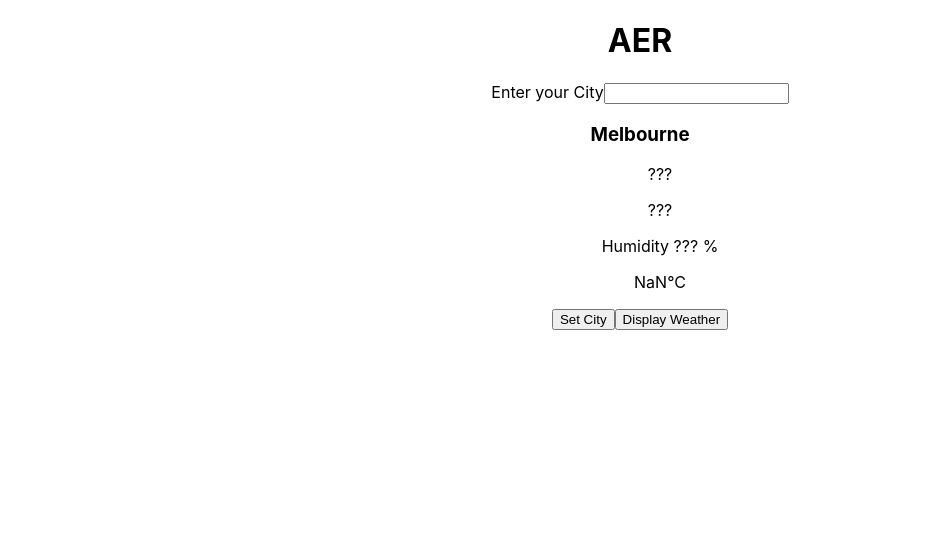
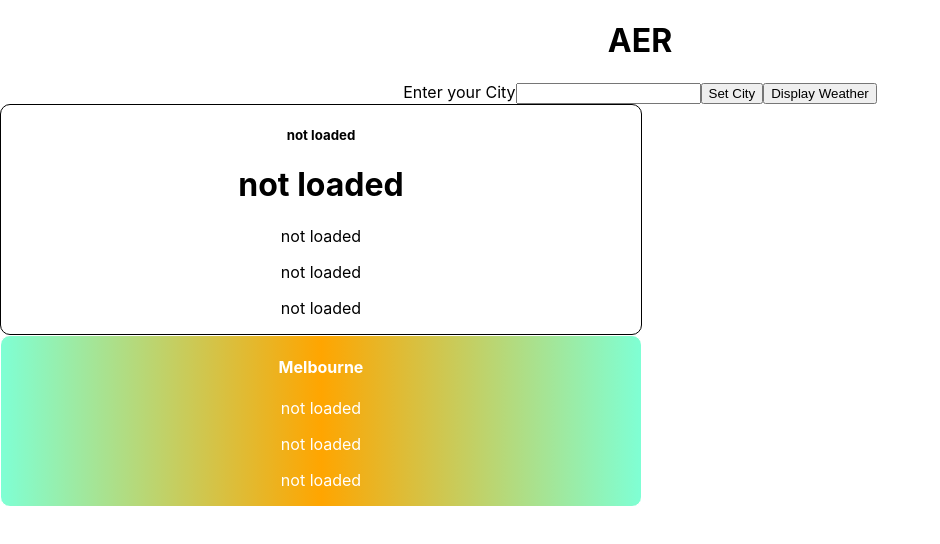
Before and after one commit to magdalenamae/aer, a React (Create React App) app: page / in a window 1280 px wide. Shown: the top 544 px of the page, without its empty margins (0-940 px from the left). Built offline with nearby package versions, Linux system fonts and the light colour scheme.

Commit message:
updating weather displays

```diff
--- a/src/App.css
+++ b/src/App.css
@@ -36,3 +36,30 @@
     transform: rotate(360deg);
   }
 }
+
+
+/* Styling the day div */
+#day-div {
+  border : 1px solid #000;
+  color : white;
+  border : 1px solid white;
+  background: linear-gradient(to right, aquamarine, orange,
+   aquamarine);;
+  width: 50%;
+  border-radius: 10px;
+}
+
+#week-div {
+  border : 1px solid #000;
+  color : white;
+  width: 50%;
+  border : 1px solid white;
+  background: linear-gradient(to right, aquamarine, #00bcd4);
+  border-radius: 10px;
+}
+
+#main-day-weather{
+  border : 1px solid #000;
+  width: 50%;
+  border-radius: 10px;
+}
--- a/src/App.js
+++ b/src/App.js
@@ -1,6 +1,6 @@
 
 import './App.css';
-import Weather from './start.js';
+import Weather from './findWeather';
 
 function App() {
   return (
--- /dev/null
+++ b/src/dayWeather.js
@@ -0,0 +1,23 @@
+import Weather from "./findWeather";
+import {convertToCelcius} from "./findWeather";
+
+function DayWeather(props) {
+    console.log(props.day, 'day')
+
+
+    return (
+
+        <div id='day-div'>
+        <h4>{props.city}</h4>
+        <p>{props.day[0] ? props.day[0].weather[0].description : 'not loaded'}</p>
+        <p>{props.day[0] ? convertToCelcius(props.day[0].main.temp_min) + ' min temp' : 'not loaded'}</p>
+        <p>{props.day[0] ? convertToCelcius(props.day[0].main.temp_max) + ' max temp': 'not loaded'}</p>
+        </div>
+        );
+
+
+}
+
+
+
+export default DayWeather
--- /dev/null
+++ b/src/findWeather.js
@@ -0,0 +1,97 @@
+import {useState} from 'react';
+import axios from 'axios';
+import DayWeather from './dayWeather';
+import WeekWeather from './weekWeather';
+import MainDayWeather from './maindayweather';
+let apiKey =  'e2482dcf55ac11835a8095829524fb30'
+let APIKEY = 'a56552bea5acf1354c8f9fe72e861c68'
+
+export const convertToCelcius = (temp) => {
+    return  Math.floor(temp - 273.15)  + ' °C'
+}
+
+function Weather(){
+    // const [location , setLocation] = useState('???')
+    const [city , setCity] = useState('Melbourne')
+    const [longitude , setLongitude] = useState(0)
+    const [latitude , setLatitude] = useState(0)
+    const [week , setWeek] = useState([])
+    const [day , setDay] = useState([])
+    const [daySelected , setDaySelected] = useState(0)
+    const [citySelected , setCitySelected] = useState(0)
+    const [tempMainSelected, setTempMainSelected] = useState(0)
+    const [tempMinSelected, setTempMinSelected] = useState(0)
+    const [tempMaxSelected, setTempMaxSelected] = useState(0)
+    const [description, setDescription] = useState('')
+
+    const handleCity = (e) => {
+        setCity(e.target.value)
+    }
+
+    const GeolocationCoordinates = () =>{
+        axios.get(`http://api.openweathermap.org/geo/1.0/direct?q=${city}&limit=1&appid=${apiKey}`)
+        .then(response => {
+            console.log('reaching axios')
+            console.log(response.data)
+            setCity(response.data[0].name)
+            setLatitude(response.data[0].lat)
+            setLongitude(response.data[0].lon)
+            console.log(response.data[0].name, response.data[0].lat, response.data[0].lon)
+        })
+    }
+    const handleDaySelected = () => {
+        axios.get(`https://api.openweathermap.org/data/2.5/weather?lat=${latitude}&lon=${longitude}&appid=${apiKey}`)
+        .then(response => {
+            // console.log(response.data , 'day data')
+            setDaySelected(response.data)
+            setCitySelected(response.data.name)
+            setTempMainSelected(response.data.main.temp)
+            setTempMinSelected(response.data.main.temp_min)
+            setTempMaxSelected(response.data.main.temp_max)
+            setDescription(response.data.weather[0].description)
+
+        })
+      }
+    const displayWeather = () => {
+        axios.get(`http://api.openweathermap.org/data/2.5/forecast?&lat=${latitude}&lon=${longitude}&appid=${apiKey}`)
+        .then(response => {
+            setDay(response.data.list.slice(0,5))
+            // console.log(response.data , 'data')
+            setWeek(response.data.list.slice(6))
+        })
+        handleDaySelected()
+    }
+
+    return (
+        <div>
+            <h1>AER</h1>
+            <label>Enter your City<input type='text'  id='city' onChange={handleCity}></input></label>
+            <button id='submit-btn' onClick={GeolocationCoordinates}>Set City</button>
+            <button onClick={displayWeather}>Display Weather</button>
+            <MainDayWeather
+            day={daySelected}
+            city={citySelected}
+            temp={tempMainSelected}
+            min_temp={tempMinSelected}
+            max_temp={tempMaxSelected}
+            description={description}
+            />
+           <DayWeather
+            setDay={setDay}
+            city={city}
+            day={day}
+            convertToCelcius={convertToCelcius}
+           />
+           <WeekWeather
+            setWeek={setWeek}
+            week={week}
+            city={city}
+            convertToCelcius={convertToCelcius}
+            />
+        </div>
+    )
+}
+
+
+export default Weather;
+console.log('working repo')
--- /dev/null
+++ b/src/maindayweather.js
@@ -0,0 +1,17 @@
+import Weather from "./findWeather";
+import {convertToCelcius} from "./findWeather";
+function MainDayWeather(props) {
+    // console.log(props.day.main, 'day')
+    return (
+        <div id='main-day-weather'>
+            <h5 id="city-name">{props.day ? props.day.name : 'not loaded'}</h5>
+            <h1>{props.temp ? convertToCelcius(props.temp) : 'not loaded'}</h1>
+            <p>{props.description ? props.description : 'not loaded'}</p>
+            <p>{props.max_temp ? convertToCelcius(props.max_temp) : 'not loaded'}</p>
+            <p>{props.min_temp ? convertToCelcius(props.min_temp) : 'not loaded'}</p>
+        </div>
+    );
+}
+
+
+export default MainDayWeather;
--- a/src/start.js
+++ /dev/null
@@ -1,68 +0,0 @@
-import {useState} from 'react';
-import axios from 'axios';
-
-let apiKey =  'e2482dcf55ac11835a8095829524fb30'
-
-function Weather(){
-    // const [location , setLocation] = useState('???')
-    const [city , setCity] = useState('Melbourne')
-    const [longitude , setLongitude] = useState(0)
-    const [latitude , setLatitude] = useState(0)
-    const [day, setDay] = useState('???')
-    const [temp, setTemp] = useState('???')
-    const [description, setDescription] = useState('???')
-    const [humidity, setHumidity] = useState('???')
-
-    const handleCity = (e) => {
-        setCity(e.target.value)
-    }
-    const convertToCelcius = (temp) => {
-        return  temp - 273.15 + '°C'
-    }
-
-    const GeolocationCoordinates = () =>{
-        axios.get(`http://api.openweathermap.org/geo/1.0/direct?q=${city}&limit=1&appid=${apiKey}`)
-        .then(response => {
-           console.log('reaching axios')
-            console.log(response.data)
-            setCity(response.data[0].name)
-            setLatitude(response.data[0].lat)
-            setLongitude(response.data[0].lon)
-            console.log(response.data[0].name, response.data[0].lat, response.data[0].lon)
-        })
-    }
-    const displayWeather = () => {
-        axios.get(`http://api.openweathermap.org/data/2.5/forecast?cnt=5&lat=${latitude}&lon=${longitude}&appid=${apiKey}`)
-        .then(response => {
-            console.log('reaching 2nd axios')
-            response.data.list.map((item) => {
-                console.log(item)
-                setDescription(item.weather[0].description)
-                setTemp(item.main.temp)
-                setHumidity(item.main.humidity)
-                setDay(item.dt_txt)
-               return item.weather[0].description
-            })
-            return (<weatherDeails>
-
-            </weatherDeails> )
-        })
-    }
-    return (
-        <div>
-            <h1>AER</h1>
-            <label>Enter your City<input type='text'  id='city' onChange={handleCity}></input></label>
-            <h3>{city}</h3>
-            <ol>{day}</ol>
-            <ol>{description}</ol>
-            <ol>{'Humidity '+ humidity + ' %'}</ol>
-            <ol> {convertToCelcius(temp)}</ol>
-            <button id='submit-btn' onClick={GeolocationCoordinates}>Set City</button>
-            <button onClick={displayWeather}>Display Weather</button>
-        </div>
-    )
-}
-
-
-export default Weather;
-console.log('working repo')
--- /dev/null
+++ b/src/weekWeather.js
@@ -0,0 +1,30 @@
+import Weather from "./findWeather";
+import {convertToCelcius} from "./findWeather";
+
+function WeekWeather(props) {
+
+
+
+  console.log(props.week, 'week')
+  return (
+    <div>
+        {props.week.map((day, index) => {
+          // console.log(day)
+            return (
+                <div id='week-div'>
+                    <h4>{props.city}</h4>
+                    <p>{day.weather[0].description}</p>
+                    <br></br>
+                    <p>{convertToCelcius(day.main.temp_max)} max temp</p>
+                    <br></br>
+                    <p>{convertToCelcius(day.main.temp_min)} min temp</p>
+                </div>
+            )
+            })}
+
+    </div>
+  );
+
+}
+
+export default WeekWeather;
```
